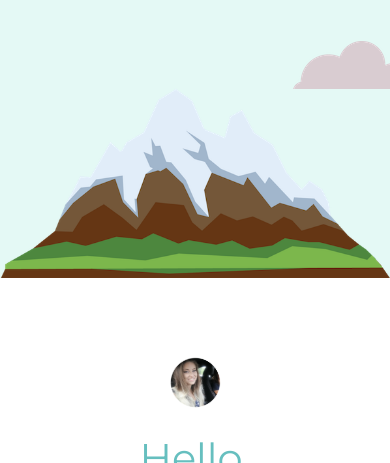
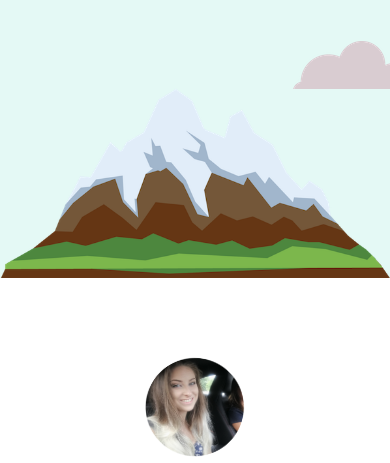
Before and after one commit to Rachaelob93/portfolio-website, a plain HTML site: page index.html in a window 390 px wide. Shown: the part 406-869 px from the top of the page. Drawn offline with Linux system fonts and the light colour scheme.

Commit message:
Add files via upload
Fix profile picture sizing on mobile and desktop.

```diff
--- a/css/styles.css
+++ b/css/styles.css
@@ -135,7 +135,7 @@ hr {
 }
 
 .profile-picture {
-  width: 25%;
+  width: 200px;
   height: auto;
   transform: rotate(45deg);
 }
@@ -247,8 +247,12 @@ hr {
 @media only screen and (max-width: 767px) {
 
   .mountain {
-      width: 75%;
+    width: 75%;
   }
+
+.profile-picture {
+  width: 50%;
+}
 
 }
 
```
